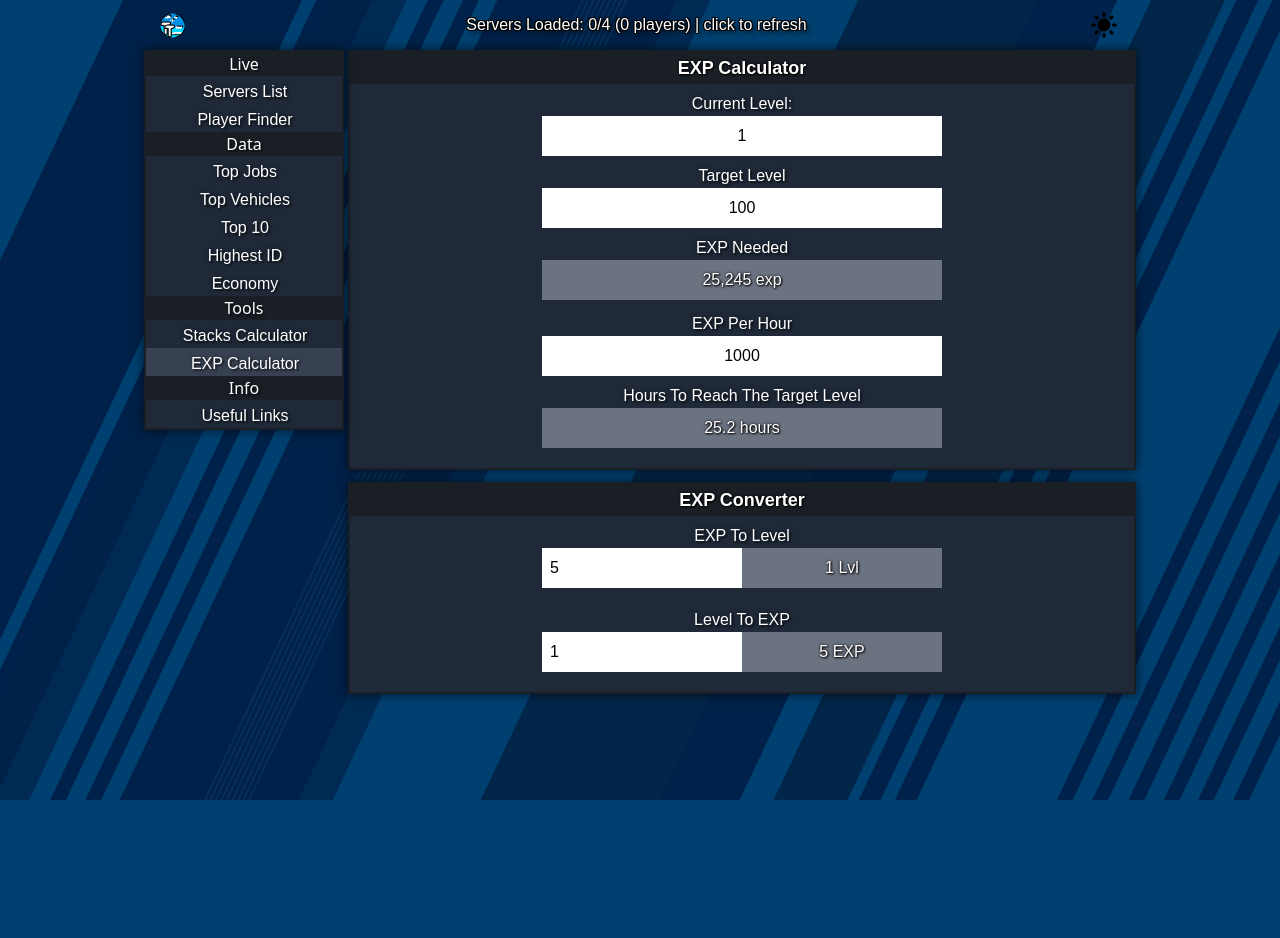
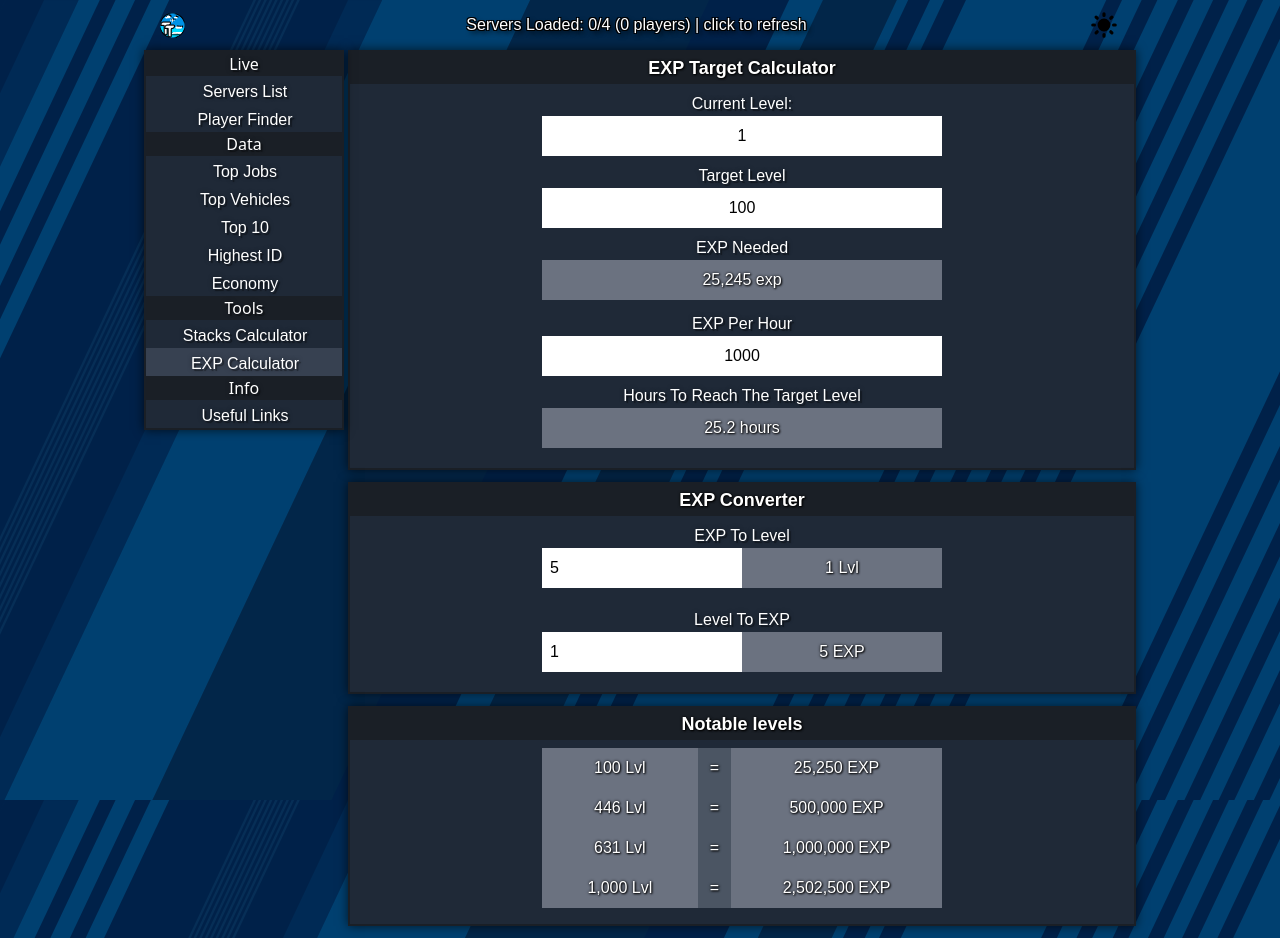
Before and after one commit to supernovaplus/ttstats, a React (Vite) app: page /exp-calculator in a window 1280 px wide. Before the commit the page ends 800 px from the top, so only its background shows below. Built offline with nearby package versions, Linux system fonts and the light colour scheme; no server answers; a web font is replaced by a local one.

Commit message:
exp info

```diff
--- a/package.json
+++ b/package.json
@@ -43,6 +43,7 @@
     "eslint-plugin-react-hooks": "^4.6.0",
     "eslint-plugin-react-refresh": "^0.3.4",
     "postcss": "^8.4.21",
+    "sass": "^1.69.0",
     "scss": "^0.2.4",
     "tailwindcss": "^3.2.7",
     "typescript": "^4.9.3",
--- a/src/controllers/misc.ts
+++ b/src/controllers/misc.ts
@@ -1,7 +1,7 @@
 import { ServerDataObject } from '../types/serverTypes';
 
 export const generateJoinLink = (server: ServerDataObject, useEndpoint = true) =>
-  `fivem://connect/${!useEndpoint && server.serverip ? server.serverip : server.endpoint}?pure_1`;
+  `fivem://connect/${!useEndpoint && server.serverip ? server.serverip : server.endpoint}?pure_0`;
 
 export const shortenLargeMoney = (num: number, sign = false): string => {
   const absNum = Math.abs(num);
@@ -50,3 +50,8 @@ export const testingFindText = (haystack: string, needleArray: string[], label =
     if (!haystack.includes(needle)) throw new Error(`"${needle}" not found${label ? ' in ' + label : ''}`);
   }
 };
+
+export const calcLvlToEXP = (level: number) => Math.floor((5 * level * (level + 1)) / 2);
+export const calcEXPToLvl = (exp: number) => Math.floor((Math.sqrt(1 + (8 * exp) / 5) - 1) / 2);
+
+export const prettyNum = (num: number) => num.toLocaleString('en-us');
--- a/src/pages/HighestIDPage.tsx
+++ b/src/pages/HighestIDPage.tsx
@@ -19,6 +19,7 @@ export default function HighestIDPage() {
     });
   }
 
+  if (playersList.length) {
     playersList = playersList
       .sort((a, b) => b.id - a.id)
       .map((player, index) => {
@@ -26,8 +27,9 @@ export default function HighestIDPage() {
         return player;
       });
 
-  if (playersList.length > 25) {
-    playersList = [...playersList.splice(0, 10), ...playersList.splice(playersList.length - 10)];
+    if (playersList.length > 21) {
+      playersList = [...playersList.splice(0, 11), ...playersList.splice(playersList.length - 10)];
+    }
   }
 
   return (
--- a/src/pages/tools/EXPCalculatorPage.tsx
+++ b/src/pages/tools/EXPCalculatorPage.tsx
@@ -1,9 +1,7 @@
 import ContentBlock from '../../components/ContentBlock';
 import { useState, useEffect } from 'react';
 import { roundFixed } from '../../controllers/misc';
-
-const expStep = 5;
-const calculateExp = (level: number) => Math.floor((expStep * level * (level + 1)) / 2);
+import { calcLvlToEXP, calcEXPToLvl, prettyNum } from '../../controllers/misc';
 
 const changeStateVal = (target: string, val: string, setState: any) => {
   const numVal = Number(val);
@@ -23,16 +21,16 @@ function EXPCalculator() {
   });
 
   useEffect(() => {
-    const expResult = calculateExp(state.target) - calculateExp(state.current);
+    const expResult = calcLvlToEXP(state.target) - calcLvlToEXP(state.current);
     const hoursNeeded = expResult / state.expPerHour;
     setOutput({
-      expNeeded: expResult <= 0 ? 'Level Reached' : `${expResult.toLocaleString('en-us')} exp`,
+      expNeeded: expResult <= 0 ? 'Level Reached' : `${prettyNum(expResult)} exp`,
       hoursNeeded: `${roundFixed(hoursNeeded, 1)} hours`,
     });
   }, [state]);
 
   return (
-    <ContentBlock title="EXP Calculator">
+    <ContentBlock title="EXP Target Calculator">
       <div className="flex flex-col text-center items-center">
         <label htmlFor="current-level">Current Level:</label>
         <input
@@ -106,8 +104,8 @@ function EXPConverter() {
 
   useEffect(() => {
     setOutput(() => ({
-      lvlToEXPOutput: String(Math.floor((5 * state.lvlToEXPInput * (state.lvlToEXPInput + 1)) / 2)),
-      expToLevelOutput: String(Math.floor((Math.sqrt(1 + (8 * state.expToLevelInput) / 5) - 1) / 2)),
+      lvlToEXPOutput: String(calcLvlToEXP(state.lvlToEXPInput)),
+      expToLevelOutput: String(calcEXPToLvl(state.expToLevelInput)),
     }));
   }, [state]);
 
@@ -132,7 +130,7 @@ function EXPConverter() {
             type="text"
             readOnly
             className="bg-gray-500 text-white text-shadow-1 outline-none p-2 text-center mb-3 max-w-[200px]"
-            value={`${Number(output.expToLevelOutput).toLocaleString('en-us')} Lvl`}
+            value={`${prettyNum(Number(output.expToLevelOutput))} Lvl`}
           />
         </div>
         <div>
@@ -151,7 +149,7 @@ function EXPConverter() {
             type="text"
             readOnly
             className="bg-gray-500 text-white text-shadow-1 outline-none p-2 text-center mb-3 max-w-[200px]"
-            value={`${Number(output.lvlToEXPOutput).toLocaleString('en-us')} EXP`}
+            value={`${prettyNum(Number(output.lvlToEXPOutput))} EXP`}
           />
         </div>
       </div>
@@ -159,11 +157,48 @@ function EXPConverter() {
   );
 }
 
+function NotableLevels() {
+  const data: [target: string, value: number][] = [
+    ["lvl", 100],
+    ["exp", 500_000],
+    ["exp", 1_000_000],
+    ["lvl", 1000]
+  ];
+
+  return (
+    <ContentBlock title="Notable levels">
+      <div className="flex flex-col text-center items-center">
+        <div className="mb-2 w-full max-w-[400px]">
+          <table className='w-full'>
+            <tbody>
+              {data.map(([target, value], index) => {
+                const [lvl, exp] = target === "lvl" ?
+                  [prettyNum(value), prettyNum(calcLvlToEXP(value))]
+                  : [prettyNum(calcEXPToLvl(value)), prettyNum(value)];
+
+                return (
+                  <tr className='bg-gray-500 text-white w-full text-shadow-1' key={index}>
+                    <td className='p-2'>{lvl} Lvl</td>
+                    <td className='p-1 bg-gray-600 dark:text-white'>=</td>
+                    <td p-2>{exp} EXP</td>
+                  </tr>
+                )
+              })}
+            </tbody>
+          </table>
+        </div>
+      </div >
+    </ContentBlock >
+  )
+};
+
+
 export default function EXPCalculatorPage() {
   return (
     <>
       <EXPCalculator />
       <EXPConverter />
+      <NotableLevels />
     </>
   );
 }
--- a/src/pages/tools/StacksCalculatorPage.tsx
+++ b/src/pages/tools/StacksCalculatorPage.tsx
@@ -97,18 +97,18 @@ export default function StacksCalculatorPage() {
         <textarea
           value={!result ? '-' : `send ${shortenLargeMoney(result)} [${result.toLocaleString('us')}]`}
           readOnly
-          className="block shadow-md p-1 w-full max-w-sm resize-none text-center bg-blue-200 border border-black outline-none text-black"
+          className="block shadow-md p-1 w-full max-w-sm resize-none text-center bg-gray-400 border border-black outline-none text-black"
           rows={1}
         />
         <div>Copy/Paste To "Give Money" Input:</div>
         <textarea
           value={result || '-'}
           readOnly
-          className="block shadow-md p-1 w-full max-w-sm resize-none my-1 text-center bg-blue-200 border border-black outline-none text-black"
+          className="block shadow-md p-1 w-full max-w-sm resize-none my-1 text-center bg-gray-400 border border-black outline-none text-black"
           rows={1}
         />
         <hr />
-        <p className="max-w-md text-center dark:bg-black rounded p-2 my-3">
+        <p className="max-w-md text-center bg-gray-400 rounded dark:bg-gray-700 p-2 my-3">
           This tool is made for lazy people who don't want to count zeroes when selling/buying stacks.
           <br />
           Single stack price is saved for later.
--- a/src/styles/Main.scss
+++ b/src/styles/Main.scss
@@ -42,8 +42,7 @@
   font-style: normal;
   font-weight: 500;
   font-display: swap;
-  src: url(https://fonts.gstatic.com/s/josefinsans/v25/Qw3PZQNVED7rKGKxtqIqX5E-AVSJrOCfjY46_ArQbMZhLw.woff2)
-    format('woff2');
+  src: url(https://fonts.gstatic.com/s/josefinsans/v25/Qw3PZQNVED7rKGKxtqIqX5E-AVSJrOCfjY46_ArQbMZhLw.woff2) format('woff2');
   unicode-range: U+0000-00FF, U+0131, U+0152-0153, U+02BB-02BC, U+02C6, U+02DA, U+02DC, U+0300-0301,
     U+0303-0304, U+0308-0309, U+0323, U+0329, U+2000-206F, U+2074, U+20AC, U+2122, U+2191, U+2193, U+2212,
     U+2215, U+FEFF, U+FFFD;
@@ -160,3 +159,8 @@ input::-webkit-inner-spin-button {
 //   text-shadow: 3px 3px 4px black, 1px 1px 0 black;
 //   text-shadow: 1px 1px 1px black;
 // }
+
+::selection {
+  background-color: black;
+  color: white;
+}
```
Also changed, not shown: 1 other file (tests, documents, lock files or other folders). Lines whose indentation alone changed are shown as unchanged.
